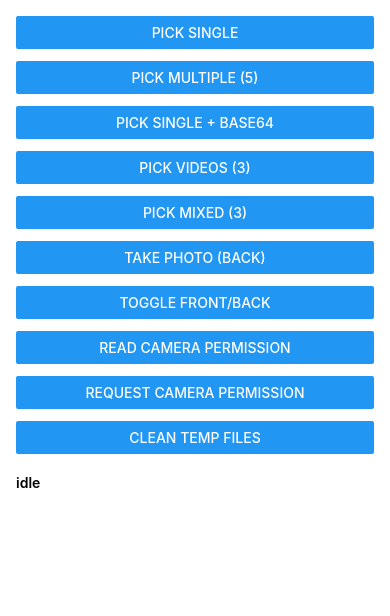
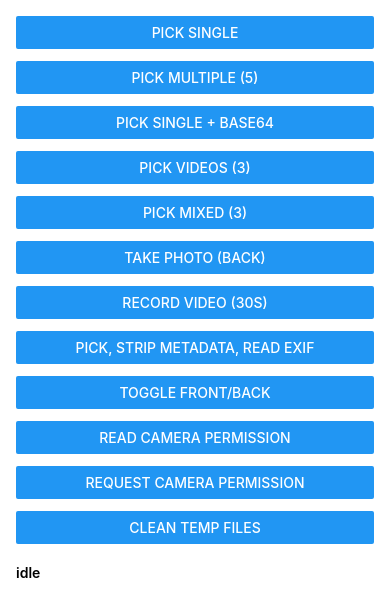
Before and after one commit to EugeniuszX/react-native-media-picker, a React Native app in the folder example/: screen / in a window 390 px wide. Shown: the top 616 px of the page. Built offline with nearby package versions, Linux system fonts and the light colour scheme.

Commit message:
docs: document video recording and the metadata options

```diff
--- a/example/app.json
+++ b/example/app.json
@@ -35,7 +35,8 @@
   "ios": {
     "bundleIdentifier": "eugeniuszx.reactnativemediapicker.example",
     "infoPlist": {
-      "NSCameraUsageDescription": "Take photos to attach"
+      "NSCameraUsageDescription": "Take photos to attach",
+      "NSMicrophoneUsageDescription": "Record audio with your videos"
     }
   }
 }
--- a/example/src/App.tsx
+++ b/example/src/App.tsx
@@ -40,11 +40,11 @@ export default function App() {
           return;
         }
         if (res.errorCode) {
-          setStatus(`error: ${res.errorCode} ${res.errorMessage ?? ''}`);
+          setStatus(`error: ${res.errorCode} ${res.errorMessage}`);
           return;
         }
-        setStatus(`got ${res.assets?.length ?? 0} asset(s)`);
-        setAssets(res.assets ?? []);
+        setStatus(`got ${res.assets.length} asset(s)`);
+        setAssets(res.assets);
       })
       .catch((e: unknown) => {
         setStatus(`threw: ${String(e)}`);
@@ -60,11 +60,11 @@ export default function App() {
           return;
         }
         if (res.errorCode) {
-          setStatus(`error: ${res.errorCode} ${res.errorMessage ?? ''}`);
+          setStatus(`error: ${res.errorCode} ${res.errorMessage}`);
           return;
         }
-        setStatus(`got ${res.assets?.length ?? 0} asset(s)`);
-        setAssets(res.assets ?? []);
+        setStatus(`got ${res.assets.length} asset(s)`);
+        setAssets(res.assets);
       })
       .catch((e: unknown) => {
         setStatus(`threw: ${String(e)}`);
@@ -85,11 +85,60 @@ export default function App() {
           return;
         }
         if (res.errorCode) {
-          setStatus(`error: ${res.errorCode} ${res.errorMessage ?? ''}`);
+          setStatus(`error: ${res.errorCode} ${res.errorMessage}`);
           return;
         }
-        setStatus(`captured ${res.assets?.length ?? 0} asset(s)`);
-        setAssets(res.assets ?? []);
+        setStatus(`captured ${res.assets.length} asset(s)`);
+        setAssets(res.assets);
+      })
+      .catch((e: unknown) => {
+        setStatus(`threw: ${String(e)}`);
+      });
+  };
+
+  const record = () => {
+    setStatus('recording…');
+    launchCamera({
+      mediaType: 'video',
+      maxDuration: 30,
+      videoQuality: 'medium',
+      includeThumbnail: true,
+    })
+      .then((res) => {
+        if (res.didCancel) {
+          setStatus('cancelled');
+          return;
+        }
+        if (res.errorCode) {
+          setStatus(`error: ${res.errorCode} ${res.errorMessage}`);
+          return;
+        }
+        setStatus(`recorded ${res.assets.length} video(s)`);
+        setAssets(res.assets);
+      })
+      .catch((e: unknown) => {
+        setStatus(`threw: ${String(e)}`);
+      });
+  };
+
+  const pickScrubbed = () => {
+    setStatus('picking…');
+    launchImageLibrary({
+      selectionLimit: 1,
+      includeExif: true,
+      stripMetadata: true,
+    })
+      .then((res) => {
+        if (res.didCancel) {
+          setStatus('cancelled');
+          return;
+        }
+        if (res.errorCode) {
+          setStatus(`error: ${res.errorCode} ${res.errorMessage}`);
+          return;
+        }
+        setStatus(`exif: ${JSON.stringify(res.assets[0]?.exif ?? null)}`);
+        setAssets(res.assets);
       })
       .catch((e: unknown) => {
         setStatus(`threw: ${String(e)}`);
@@ -150,6 +199,11 @@ export default function App() {
         <Button title="Pick videos (3)" onPress={() => pickMedia('video')} />
         <Button title="Pick mixed (3)" onPress={() => pickMedia('mixed')} />
         <Button title={`Take photo (${facing})`} onPress={capture} />
+        <Button title="Record video (30s)" onPress={record} />
+        <Button
+          title="Pick, strip metadata, read exif"
+          onPress={pickScrubbed}
+        />
         <Button
           title="Toggle front/back"
           onPress={() => setFacing((f) => (f === 'back' ? 'front' : 'back'))}
@@ -184,6 +238,7 @@ export default function App() {
                 ? `${a.thumbnailWidth}x${a.thumbnailHeight}`
                 : 'none'
             }`}</Text>
+            <Text>{`exif: ${a.exif ? JSON.stringify(a.exif) : 'none'}`}</Text>
             <Button title="Release this asset" onPress={() => release(a)} />
           </View>
         ))}
```
Also changed, not shown: 1 other file (tests, documents, lock files or other folders).
